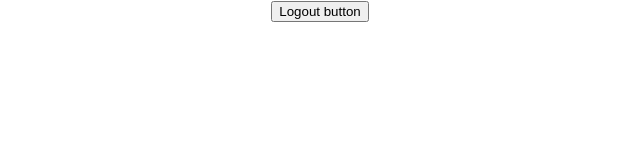
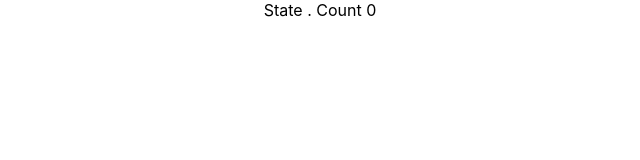
Before and after one commit to phamvietduc0411/ReactJS, a React (Create React App) app in the folder Setup-Project-ReactJS/my-first-project-react/: page / in a window 1280 px wide. Shown: the top 160 px of the page, without its empty margins (320-960 px from the left). Built offline with nearby package versions, Linux system fonts and the light colour scheme.

Commit message:
use state

```diff
--- a/Setup-Project-ReactJS/my-first-project-react/src/App.js
+++ b/Setup-Project-ReactJS/my-first-project-react/src/App.js
@@ -1,10 +1,7 @@
 import { useState } from 'react'
 import './App.css'
 import Clock from './Clock'
-import BareInput from './BareInput'
-import PropsChild from './PropsChildren'
-import HandleEvent from './HandleEvent'
-import LoginCotrol from './LoginControl'
+import State from './State'
 
 function App() {
   //const [visible, setVisible] = useState(true)
@@ -17,7 +14,9 @@ function App() {
         <BareInput type='text' value='100' autoFocus readOnly className='input' />
       </PropsChild> */}
       {/* <HandleEvent /> */}
-      <LoginCotrol isLoggedIn={true} />
+      {/* <LoginCotrol isLoggedIn={true} /> */}
+
+      <State />
     </div>
   )
 }
--- /dev/null
+++ b/Setup-Project-ReactJS/my-first-project-react/src/State.jsx
@@ -0,0 +1,39 @@
+import React, { Component } from 'react'
+
+const fetchAPI = () =>
+  new Promise((resolve, reject) => {
+    setTimeout(() => resolve(['A', 'B']), 1000)
+  })
+
+export class State extends Component {
+  constructor(props) {
+    super(props)
+    console.log('constructor')
+
+    this.state = {
+      count: 0,
+      comment: []
+    }
+  }
+
+  componentDidMount() {
+    console.log('componentDidMount')
+    fetchAPI().then((res) => {
+      this.setState((prevState) => ({
+        comment: res
+      }))
+    })
+    // this.setState((prevState) => ({
+    //   count: prevState.count + 1
+    // }))
+  }
+
+  render() {
+    console.log('render')
+    console.log(this.state)
+
+    return <div>State . Count {this.state.count}</div>
+  }
+}
+
+export default State
```
